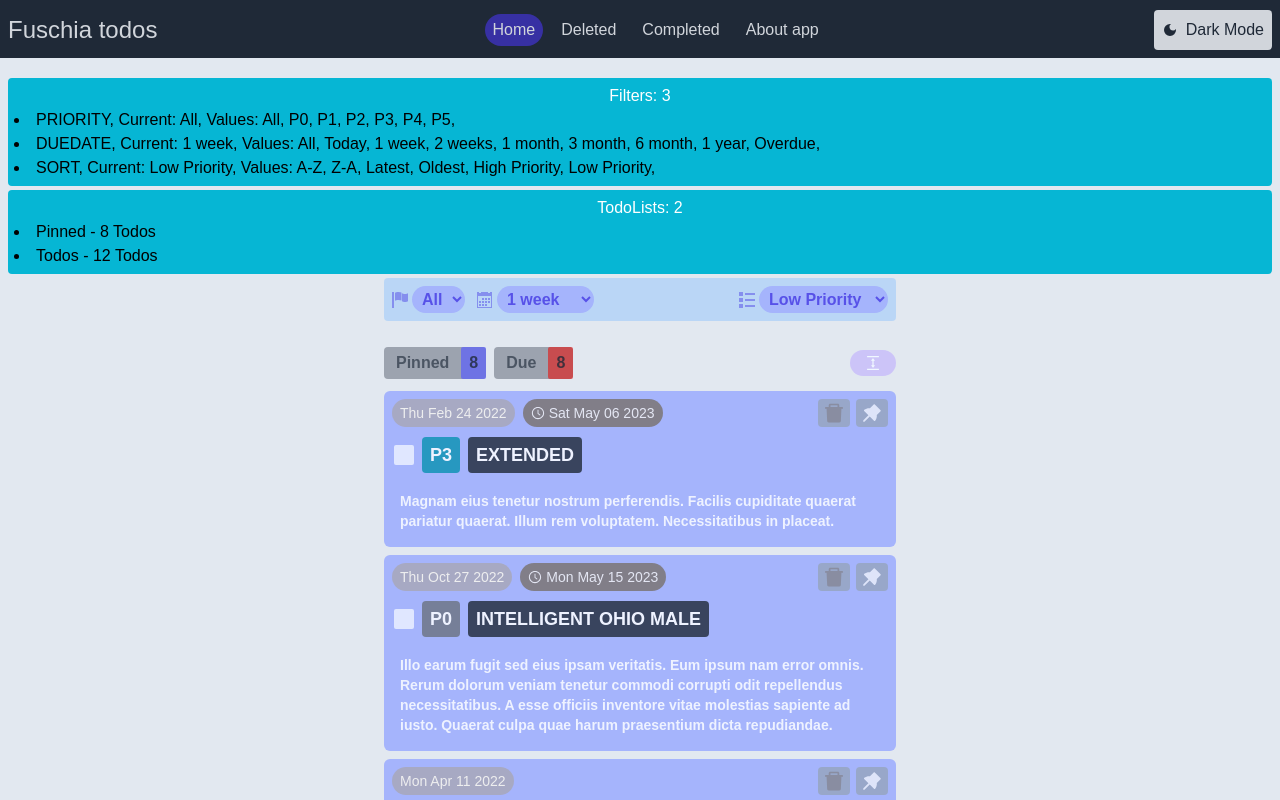
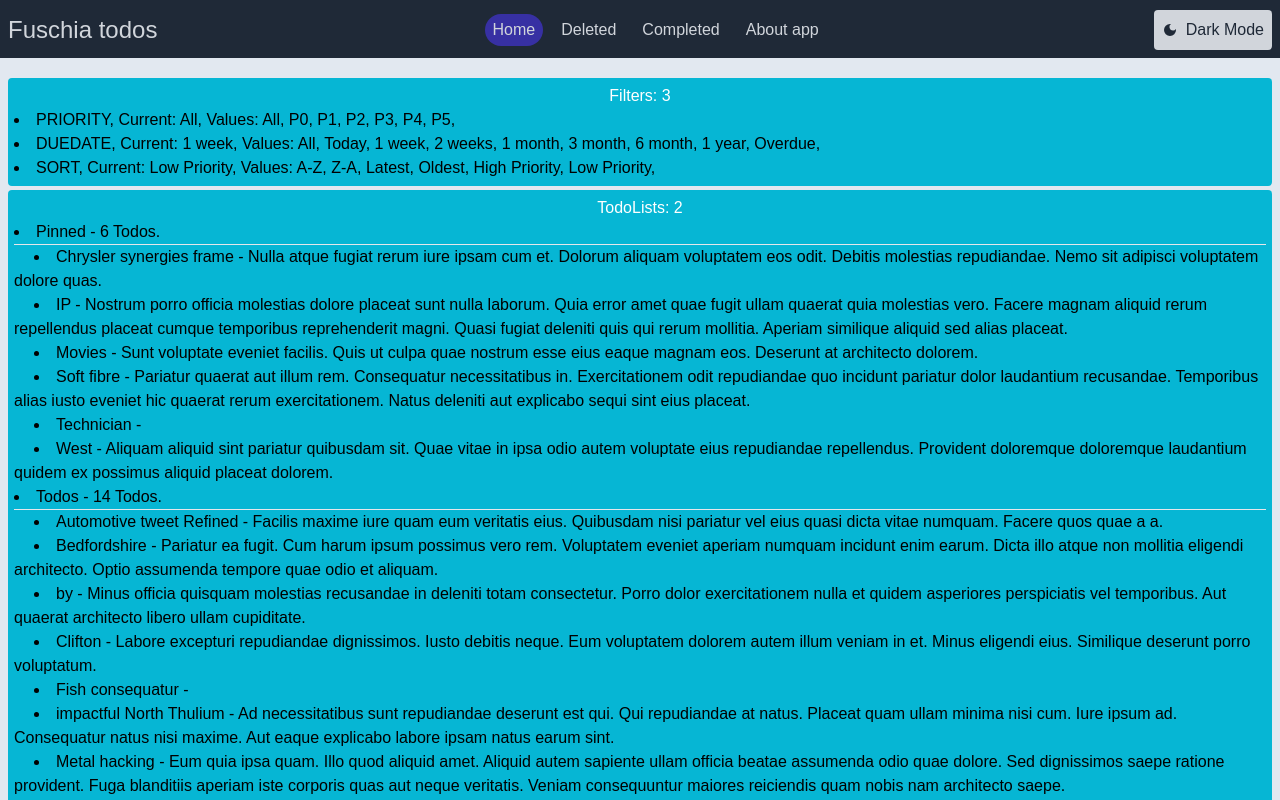
Before and after one commit to kaboomblam/tododarklight, a React (Vite) app: page / in a window 1280 px wide. Shown: the top 800 px of the page. Built offline with nearby package versions, Linux system fonts and the light colour scheme.

Commit message:
Start to render information of todos from lists

```diff
--- a/src/pages/TodosPage.tsx
+++ b/src/pages/TodosPage.tsx
@@ -9,16 +9,13 @@ const TodoPage = (props: Props) => {
     return { bears: state.bears, increasePopulation: state.increasePopulation };
   });
 
-  const { todos, filters } = useTodoStore((state) => {
+  const { todos: todoLists, filters } = useTodoStore((state) => {
     return { todos: state.todoLists, filters: state.filters };
   });
 
   return (
     <>
-      {/* <p>{bears}</p>
-      <button onClick={increasePopulation} className="bg-blue-500 p-1 rounded">
-        Increase
-      </button> */}
+      {/* Filters */}
       <div className="p-1.5 bg-cyan-500 mb-1 rounded">
         <p className="text-white text-center">Filters: {filters.length}</p>
         <ul>
@@ -35,13 +32,27 @@ const TodoPage = (props: Props) => {
           })}
         </ul>
       </div>
+      {/* TodoLists */}
       <div className="p-1.5 bg-cyan-500 mb-1 rounded">
-        <p className="text-white text-center">TodoLists: {todos.length}</p>
+        <p className="text-white text-center">TodoLists: {todoLists.length}</p>
         <ul>
-          {todos.map((todo) => {
+          {todoLists.map((todoList) => {
             return (
-              <li key={todo.id} className="list-inside list-disc">
-                {todo.name} - {todo.comprisedOf.length} Todos
+              <li key={todoList.id} className="list-inside list-disc">
+                {todoList.name} - {todoList.comprisedOf.length} Todos.
+                <hr />
+                <ul className="indent-5">
+                  {todoList.comprisedOf.map((todo) => {
+                    return (
+                      <li
+                        key={todo.todoItem.id}
+                        className="list-inside list-disc"
+                      >
+                        {todo.todoItem.title} - {todo.todoItem.note}
+                      </li>
+                    );
+                  })}
+                </ul>
               </li>
             );
           })}
--- a/src/utils/generate_random_todos.ts
+++ b/src/utils/generate_random_todos.ts
@@ -11,6 +11,7 @@ export function generateRandomTodo(): Todo {
       new PriorityTag("bg-yellow-700/80", "P2"),
       new PriorityTag("bg-cyan-600/80 dark:bg-teal-500/90", "P3"),
     ]),
+    userTags: faker.datatype.number({ min: 0, max: 10 }) >= 8 ? ["@user"] : [],
     note:
       faker.datatype.number({ min: 0, max: 10 }) >= 3
         ? faker.lorem.paragraph()
--- a/src/utils/todo.ts
+++ b/src/utils/todo.ts
@@ -2,6 +2,7 @@ type TodoElement = {
   id: number;
   title: string;
   priority: PriorityTag;
+  userTags?: string[];
   due?: Date;
   note?: string;
   completed: boolean;
```
